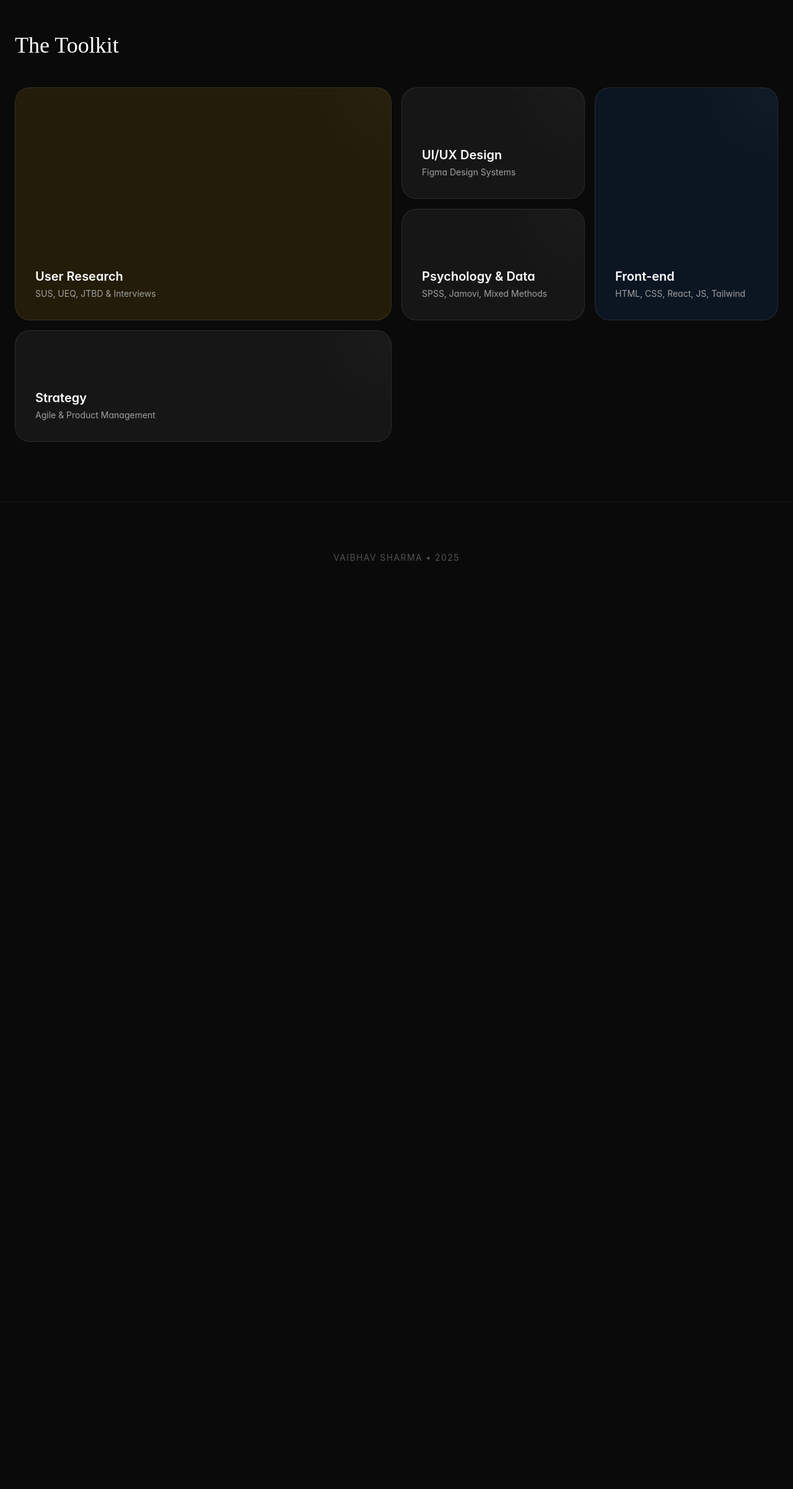
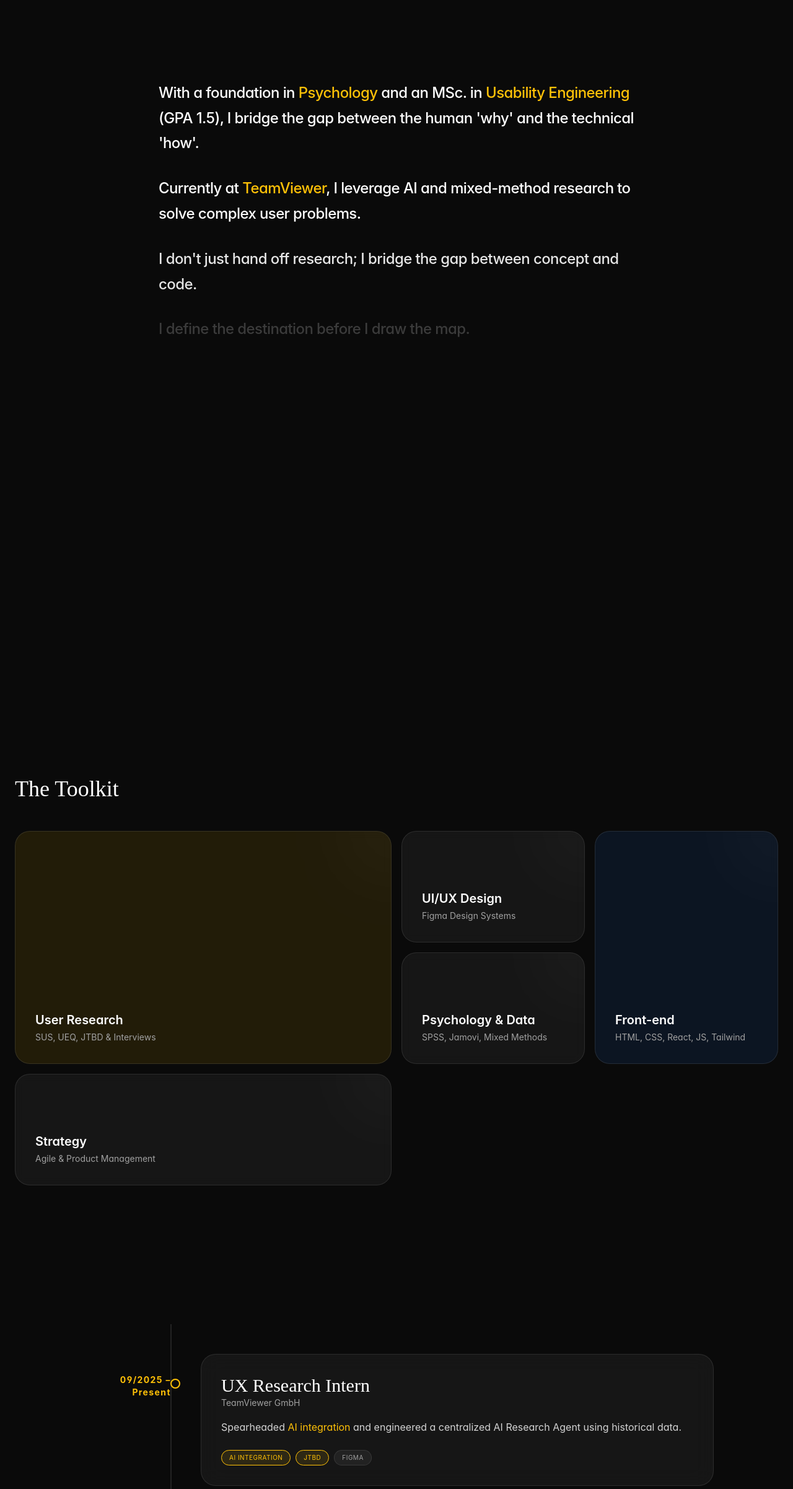
Before and after one commit to vaibhavsharma-2000/portfolio, a React (Vite) app: page / in a window 1280 px wide. Shown: the part 1243-3646 px from the top of the page at 62% size. Before the commit the page ends 2233 px from the top, so only its background shows below. Built offline with nearby package versions, Linux system fonts and the light colour scheme.

Commit message:
implement scrollytelling journey section with sticky progress line and glassmorphic cards

```diff
--- a/src/App.jsx
+++ b/src/App.jsx
@@ -1,6 +1,8 @@
 import Navbar from './components/Navbar';
 import Hero from './sections/Hero';
+import Bridge from './sections/Bridge';
 import BentoGrid from './sections/BentoGrid';
+import Journey from './sections/Journey';
 
 function App() {
   return (
@@ -9,9 +11,11 @@ function App() {
       <div id="home">
         <Hero />
       </div>
+      <Bridge />
       <div id="toolkit">
         <BentoGrid />
       </div>
+      <Journey />
       {/* Footer / Contact Placeholder */}
       <footer className="py-20 text-center text-neutral-600 border-t border-white/5">
         <p className="font-sans text-sm tracking-widest uppercase">
--- /dev/null
+++ b/src/sections/Bridge.jsx
@@ -0,0 +1,62 @@
+import { motion, useScroll, useTransform } from 'framer-motion';
+import { useRef } from 'react';
+
+const Sentence = ({ children, progress, range }) => {
+    const opacity = useTransform(progress, range, [0.2, 1]);
+
+    return (
+        <motion.span style={{ opacity }} className="inline-block transition-opacity duration-300">
+            {children}
+        </motion.span>
+    );
+};
+
+const Bridge = () => {
+    const containerRef = useRef(null);
+    const { scrollYProgress } = useScroll({
+        target: containerRef,
+        offset: ["start end", "end start"]
+    });
+
+    const sentences = [
+        {
+            text: ["With a foundation in ", <span key="psy" className="text-brand">Psychology</span>, " and an MSc. in ", <span key="ue" className="text-brand">Usability Engineering</span>, " (GPA 1.5), I bridge the gap between the human 'why' and the technical 'how'."]
+        },
+        {
+            text: ["Currently at ", <span key="tv" className="text-brand">TeamViewer</span>, ", I leverage AI and mixed-method research to solve complex user problems."]
+        },
+        {
+            text: ["I don't just hand off research; I bridge the gap between concept and code."]
+        },
+        {
+            text: ["I define the destination before I draw the map."]
+        }
+    ];
+
+    return (
+        <section ref={containerRef} className="relative min-h-[150vh] bg-dark">
+            <div className="sticky top-0 h-screen w-full flex items-center justify-center px-6 md:px-12">
+                <div className="max-w-3xl text-center md:text-left py-12">
+                    <p className="text-xl md:text-2xl font-sans font-medium leading-[1.6] md:leading-[1.7] tracking-tight text-white">
+                        {sentences.map((sentence, idx) => {
+                            // Sharpen the reveal: shorter range for a more distinct "active" state
+                            const start = (idx / sentences.length) * 0.7 + 0.15;
+                            const end = start + 0.1;
+                            const range = [start, end];
+
+                            return (
+                                <span key={idx} className="block mb-6 md:mb-8">
+                                    <Sentence progress={scrollYProgress} range={range}>
+                                        {sentence.text}
+                                    </Sentence>
+                                </span>
+                            );
+                        })}
+                    </p>
+                </div>
+            </div>
+        </section>
+    );
+};
+
+export default Bridge;
--- /dev/null
+++ b/src/sections/Journey.jsx
@@ -0,0 +1,85 @@
+import { motion, useScroll, useSpring } from 'framer-motion';
+import { useRef } from 'react';
+
+const experiences = [
+    {
+        title: "UX Research Intern",
+        org: "TeamViewer GmbH",
+        date: "09/2025 – Present",
+        desc: <>Spearheaded <span className="text-brand">AI integration</span> and engineered a centralized AI Research Agent using historical data.</>,
+        skills: ["AI Integration", "JTBD", "Figma"]
+    },
+    {
+        title: "MSc. Usability Engineering",
+        org: "Rhine-Waal University",
+        date: "09/2023 – Present",
+        desc: "Focusing on HCI, emerging trends in AI/AR, and maintaining a 1.5 GPA.",
+        skills: ["HCI", "Agile", "Testing"]
+    },
+    {
+        title: "BA Psychology (Honors)",
+        org: "University of Delhi",
+        date: "2020 – 2023",
+        desc: "Published research on social networking and self-image in late adolescents.",
+        skills: ["Statistics", "SPSS", "Research"]
+    }
+];
+
+const Journey = () => {
+    const ref = useRef(null);
+    const { scrollYProgress } = useScroll({ target: ref, offset: ["start end", "end start"] });
+    const scaleY = useSpring(scrollYProgress, { stiffness: 100, damping: 30 });
+
+    return (
+        <section ref={ref} className="py-32 px-6 bg-dark relative overflow-hidden">
+            <div className="max-w-5xl mx-auto grid grid-cols-[100px_auto_1fr] gap-8 md:gap-12 relative">
+
+                {/* Left Column: Progress Line & Sticky context (abstract representation) */}
+                <div className="col-start-2 flex flex-col items-center relative">
+                    <div className="w-[2px] h-full bg-white/10 absolute top-0 left-1/2 -translate-x-1/2">
+                        <motion.div style={{ scaleY }} className="absolute top-0 w-full bg-brand origin-top shadow-[0_0_15px_#FFC107]" />
+                    </div>
+                </div>
+
+                {/* Content Area */}
+                <div className="col-start-3 flex flex-col gap-24 py-12">
+                    {experiences.map((exp, i) => (
+                        <motion.div
+                            key={i}
+                            initial={{ opacity: 0, scale: 0.9 }}
+                            whileInView={{ opacity: 1, scale: 1 }}
+                            viewport={{ once: true, margin: "-100px" }}
+                            className="relative"
+                        >
+                            {/* Date moved to left of card for desktop, or visual indicator */}
+                            <div className="md:absolute md:-left-[calc(100px+3rem)] md:top-8 md:w-[100px] md:text-right mb-4 md:mb-0">
+                                <span className="text-brand font-sans text-sm font-bold tracking-widest block">{exp.date}</span>
+                            </div>
+
+                            {/* Card */}
+                            <div className="p-8 rounded-3xl bg-white/5 border border-white/10 backdrop-blur-lg hover:bg-white/10 transition-colors duration-300">
+                                <h3 className="text-3xl font-serif text-white">{exp.title}</h3>
+                                <p className="text-sm font-sans text-neutral-400 mb-4">{exp.org}</p>
+                                <p className="text-neutral-300 leading-relaxed font-sans">
+                                    {exp.desc}
+                                </p>
+                                <div className="flex gap-2 mt-6 flex-wrap">
+                                    {exp.skills.map(s => (
+                                        <span key={s} className={`px-3 py-1 rounded-full text-[10px] uppercase tracking-wider border ${s === 'JTBD' || s === 'AI Integration' ? 'bg-brand/10 border-brand text-brand' : 'bg-white/5 border-white/10 text-neutral-400'}`}>
+                                            {s}
+                                        </span>
+                                    ))}
+                                </div>
+                            </div>
+
+                            {/* Dot on timeline */}
+                            <div className="hidden md:block absolute top-10 -left-[calc(3rem+1px)] w-3 h-3 rounded-full bg-dark border-2 border-brand z-10 box-content" />
+                        </motion.div>
+                    ))}
+                </div>
+            </div>
+        </section>
+    );
+};
+
+export default Journey;
```
